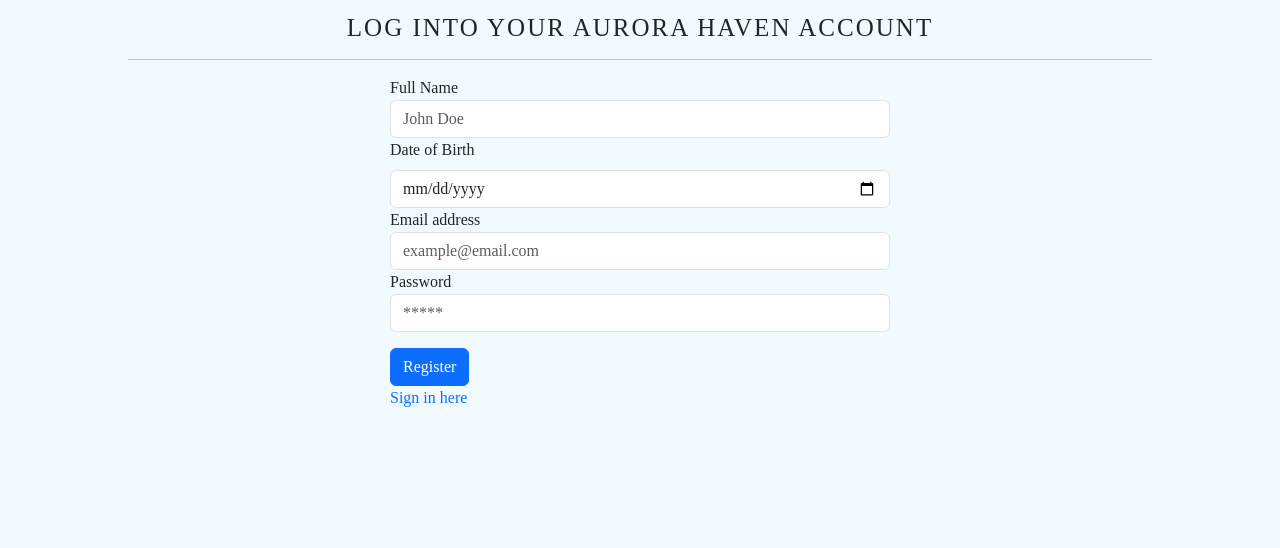
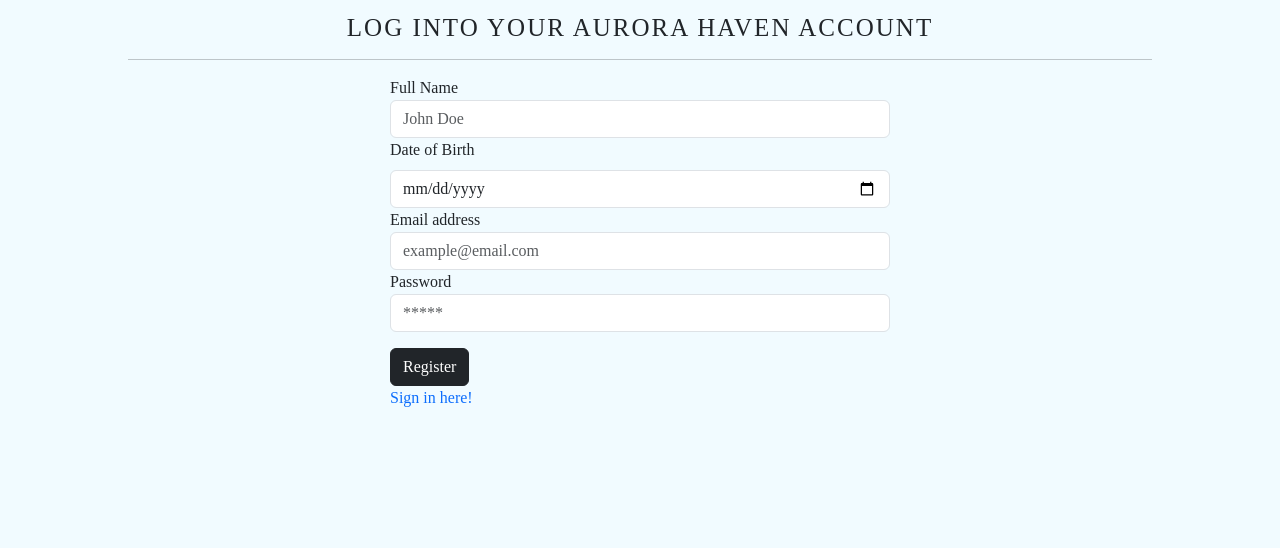
Before and after one commit to polakovap/WD_Final_Project, a plain HTML site: page register.html in a window 1280 px wide. Shown: the part 115-663 px from the top of the page. Drawn offline with nearby package versions, Linux system fonts and the light colour scheme.

Commit message:
Update register.html

```diff
--- a/register.html
+++ b/register.html
@@ -83,10 +83,10 @@
                         </div>
                         <div class="alert alert-success d-none" role="alert" id="registrationDone">Registration successful! You can now proceed to login.</div>
                         <div class="mt-3 form-group">
-                            <input type='submit' class="btn btn-primary" value="Register">
+                            <input type='submit' class="btn btn-dark" value="Register">
                         </div>
                     </form>
-                    <p> <a href="login.html" id="link">Sign in here</a></p>
+                    <p> <a href="login.html" id="link">Sign in here!</a></p>
                 </div>
             </div>
         </main>
```
